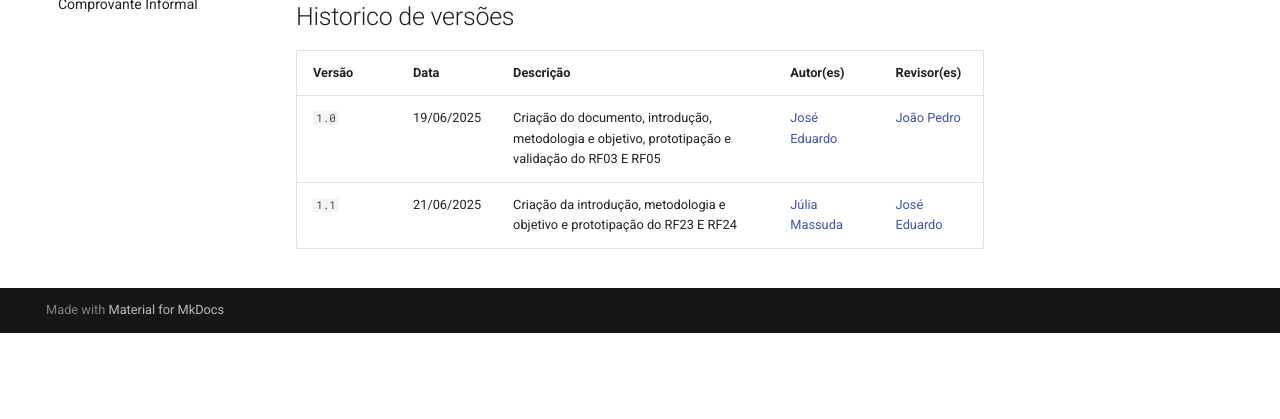
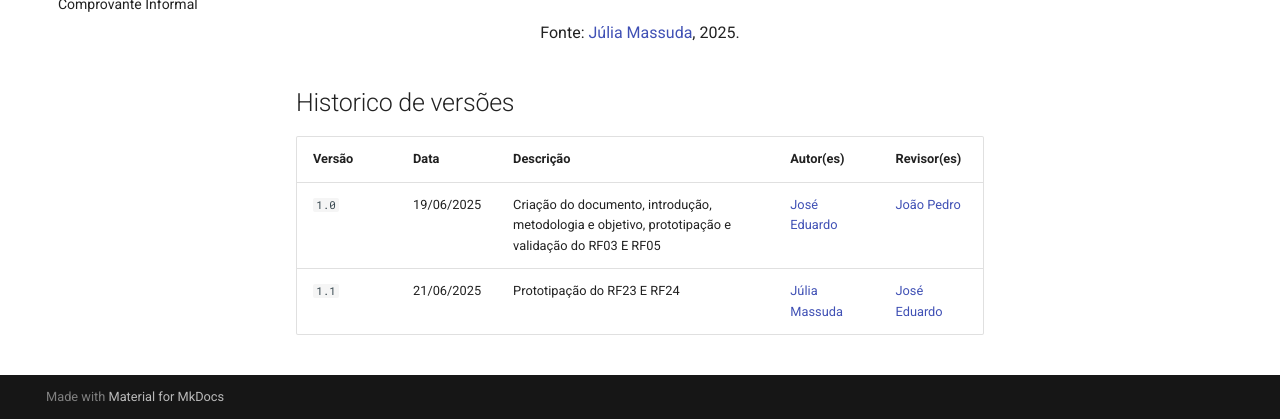
Before and after one commit to Requisitos-de-Software/2025.1-Meu-INSS, an MkDocs documentation site: the page built from docs/validacao/prototipacao.md, in a window 1280 px wide and 900 px high, scrolled down 7579 px, cut to the strip 481-900 px from the top of the window. Built offline with MkDocs 1.6.1 and Material for MkDocs 9.7.7, drawn with Linux system fonts in a browser that asks for light colours; comment, search, counter and statistics services are not loaded; before the commit the page ends 8393 px from its top, so only the background shows below that; some of the changed text lies outside the part shown.

Commit message:
correcao do historico

```diff
--- a/docs/validacao/prototipacao.md
+++ b/docs/validacao/prototipacao.md
@@ -187,4 +188,4 @@
 | Versão | Data       | Descrição                                      | Autor(es)                                      | Revisor(es)                                    |
 | ------ | ---------- | ---------------------------------------------- | ---------------------------------------------- | ---------------------------------------------- |
 | `1.0`   | 19/06/2025 | Criação do documento, introdução, metodologia e objetivo, prototipação e validação do RF03 E RF05                         | [José Eduardo](https://github.com/jevprado)    | [João Pedro](https://github.com/JpRodrigues2) |
-| `1.1`   | 21/06/2025 | Criação da introdução, metodologia e objetivo e prototipação do RF23 E RF24                        |  [Júlia Massuda](https://github.com/JuliaReis18)  | [José Eduardo](https://github.com/jevprado)
+| `1.1`   | 21/06/2025 | Prototipação do RF23 E RF24                        |  [Júlia Massuda](https://github.com/JuliaReis18)  | [José Eduardo](https://github.com/jevprado)
```
Also changed, not shown: other parts of docs/validacao/prototipacao.md (+2 -1 lines).
